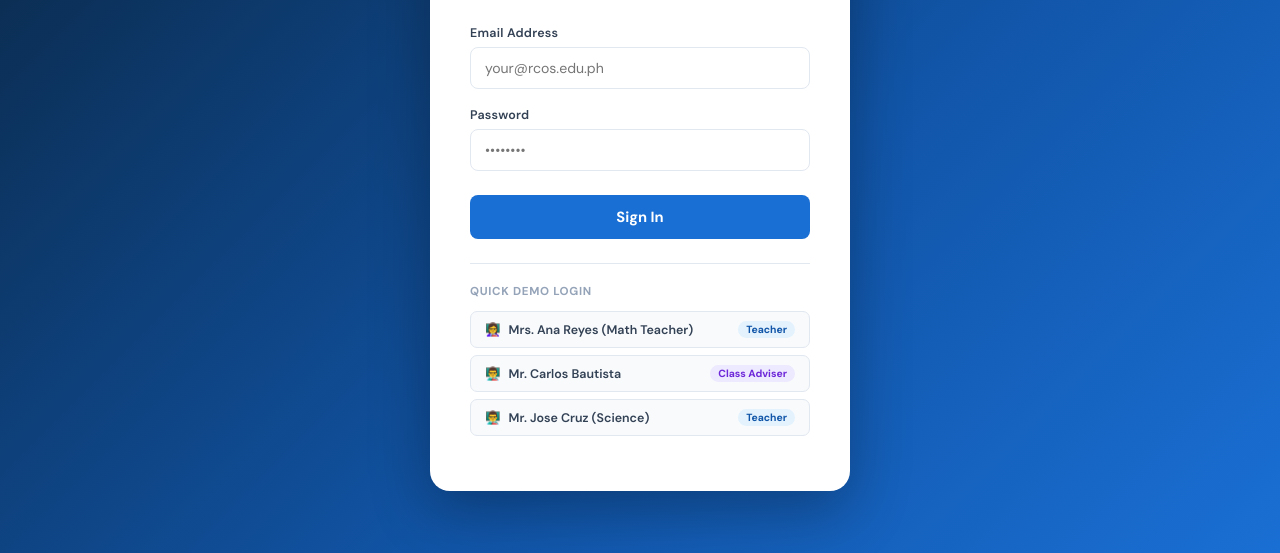
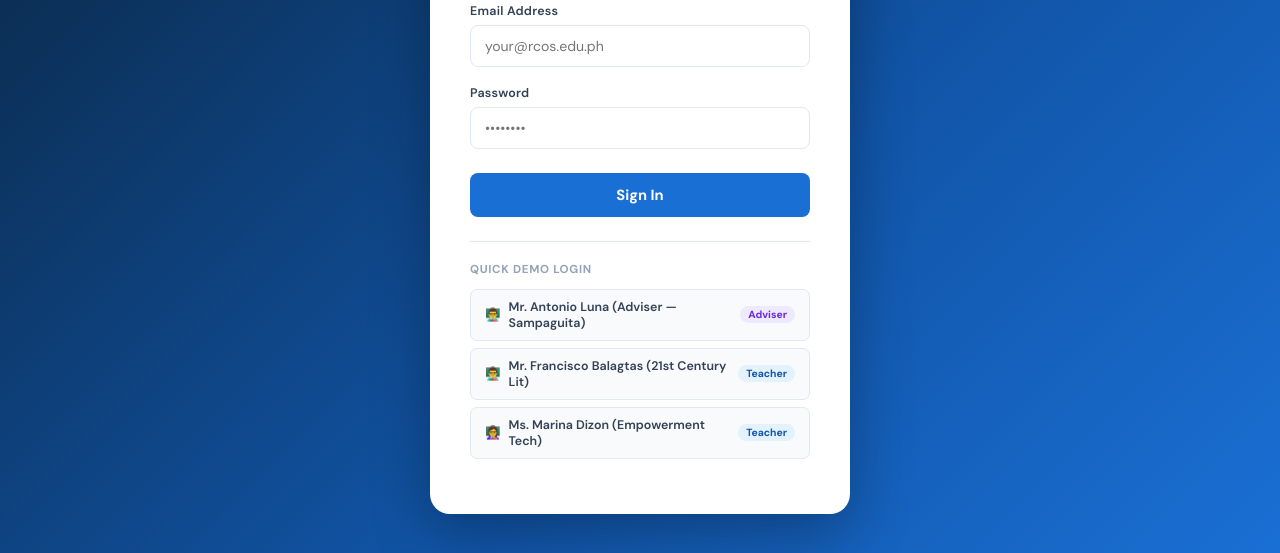
Before and after one commit to lourdes-amor-savilla/EduTrack, a plain HTML site: page frontend/login.html in a window 1280 px wide. Shown: the part 247-800 px from the top of the page. Drawn offline with Linux system fonts and the light colour scheme.

Commit message:
feat: update demo accounts and filter assignments by teacher name

```diff
--- a/frontend/js/dashboard.js
+++ b/frontend/js/dashboard.js
@@ -898,7 +898,7 @@
         // Load my assignments
         try {
           const rows = await apiFetch("/reports/teacher-assignments");
-          const mine = rows; // filter by teacher name if needed
+          const mine = rows.filter(r => r.Teacher_Name === currentUser.name);
           document.getElementById("tp-assignments-body").innerHTML = mine.length
             ? mine
                 .map(
--- a/frontend/js/login.js
+++ b/frontend/js/login.js
@@ -1,22 +1,22 @@
 const DEMO = {
-  "ana.reyes@rcos.edu.ph": {
-    teacher_id: 1,
-    name: "Mrs. Ana Reyes",
-    initials: "AR",
+  "a.luna@edutrack.ph": {
+    teacher_id: 112098,
+    name: "Mr. Antonio Luna",
+    initials: "AL",
+    role: "Class Adviser",
+    section_id: 500210,
+  },
+  "f.balagtas@edutrack.ph": {
+    teacher_id: 774821,
+    name: "Mr. Francisco Balagtas",
+    initials: "FB",
     role: "Subject Teacher",
     section_id: null,
   },
-  "carlos.bautista@rcos.edu.ph": {
-    teacher_id: 2,
-    name: "Mr. Carlos Bautista",
-    initials: "CB",
-    role: "Class Adviser",
-    section_id: 1,
-  },
-  "jose.cruz@rcos.edu.ph": {
-    teacher_id: 3,
-    name: "Mr. Jose Cruz",
-    initials: "JC",
+  "m.dizon@edutrack.ph": {
+    teacher_id: 663910,
+    name: "Ms. Marina Dizon",
+    initials: "MD",
     role: "Subject Teacher",
     section_id: null,
   },
--- a/frontend/login.html
+++ b/frontend/login.html
@@ -55,19 +55,16 @@
       </button>
       <div class="demo-accounts">
         <div class="demo-title">Quick Demo Login</div>
-        <button class="demo-btn" onclick="fillDemo('ana.reyes@rcos.edu.ph')">
-          <span>👩‍🏫</span> Mrs. Ana Reyes (Math Teacher)
+        <button class="demo-btn" onclick="fillDemo('a.luna@edutrack.ph')">
+        <span>👨‍🏫</span> Mr. Antonio Luna (Adviser — Sampaguita)
+        <span class="demo-badge adviser">Adviser</span>
+        </button>
+        <button class="demo-btn" onclick="fillDemo('f.balagtas@edutrack.ph')">
+          <span>👨‍🏫</span> Mr. Francisco Balagtas (21st Century Lit)
           <span class="demo-badge teacher">Teacher</span>
         </button>
-        <button
-          class="demo-btn"
-          onclick="fillDemo('carlos.bautista@rcos.edu.ph')"
-        >
-          <span>👨‍🏫</span> Mr. Carlos Bautista
-          <span class="demo-badge adviser">Class Adviser</span>
-        </button>
-        <button class="demo-btn" onclick="fillDemo('jose.cruz@rcos.edu.ph')">
-          <span>👨‍🏫</span> Mr. Jose Cruz (Science)
+        <button class="demo-btn" onclick="fillDemo('m.dizon@edutrack.ph')">
+          <span>👩‍🏫</span> Ms. Marina Dizon (Empowerment Tech)
           <span class="demo-badge teacher">Teacher</span>
         </button>
       </div>
```
